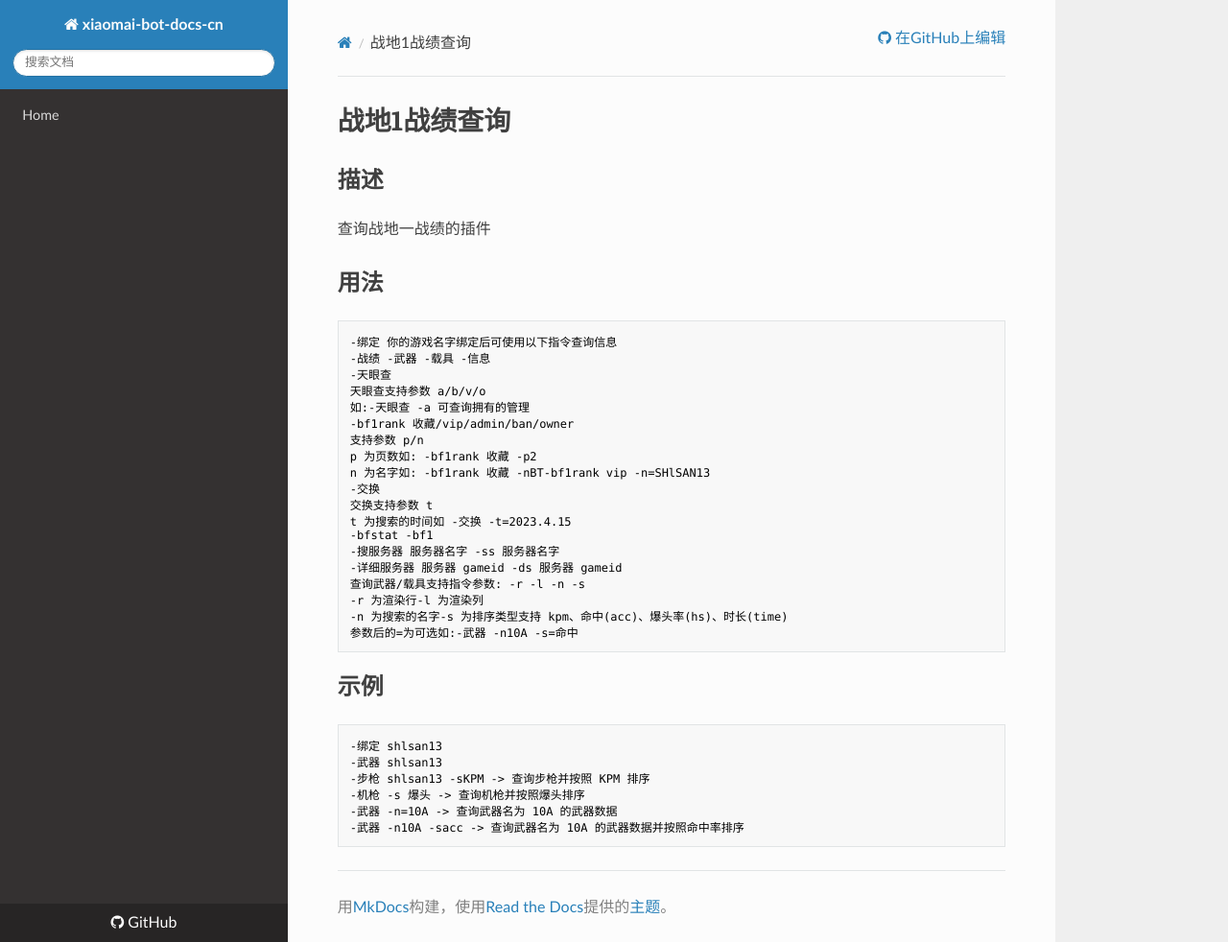
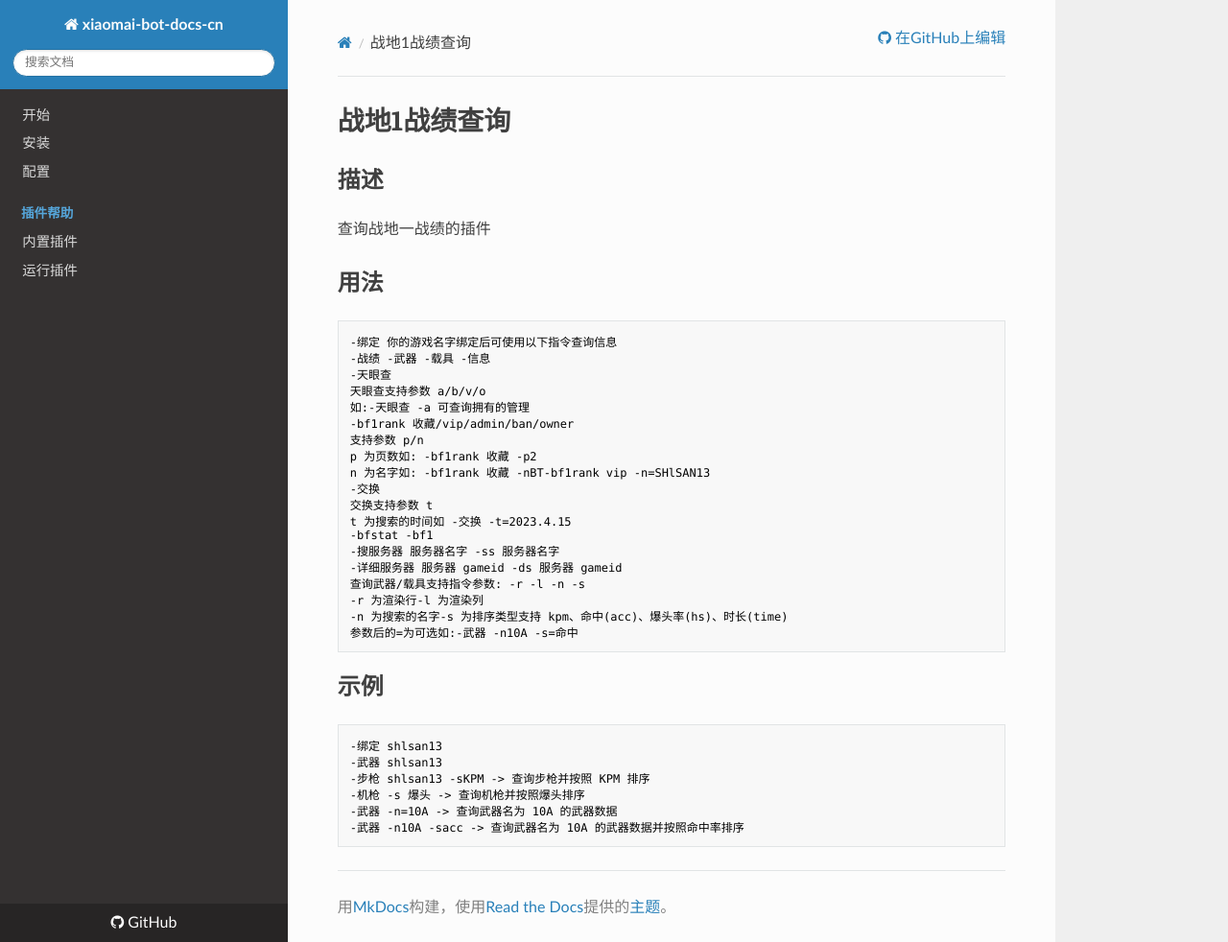
Before and after one commit to ifvlaboratory/xiaomai-bot-docs, an MkDocs documentation site: the page built from docs/4_Modules_Help/self_contained/bf1_info.md, in a window 1280 px wide and 982 px high. Shown: the whole window at 96% size. Built offline with MkDocs 1.6.1, drawn with Linux system fonts in a browser that asks for light colours; nearby versions of some CDN libraries; part of the change alters nothing that is shown.

Commit message:
Update mkdocs.yml

```diff
--- a/mkdocs.yml
+++ b/mkdocs.yml
@@ -6,12 +6,12 @@ site_author: IFVLAB members
 repo_url: https://github.com/ifvlaboratory/xiaomai-bot-docs-cn/
 
 nav:
-    - Home: 'index.md'
-#    - 安装:
-#    - 配置:
-#    - 插件帮助:
-#        - 内置插件:
-#        - 运行插件:
+    - 开始: 'index.md'
+    - 安装: 'user-guide/installation.md'
+    - 配置: 'user-guide/configuration.md'
+    - 插件帮助:
+        - 内置插件: 'modules-help/required/index.md'
+        - 运行插件: 'modules-help/self_contained/index.md'
 
 theme:
     name: readthedocs
```
